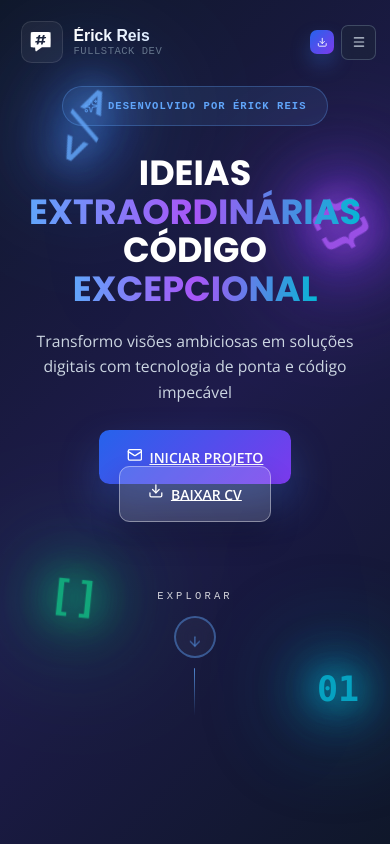
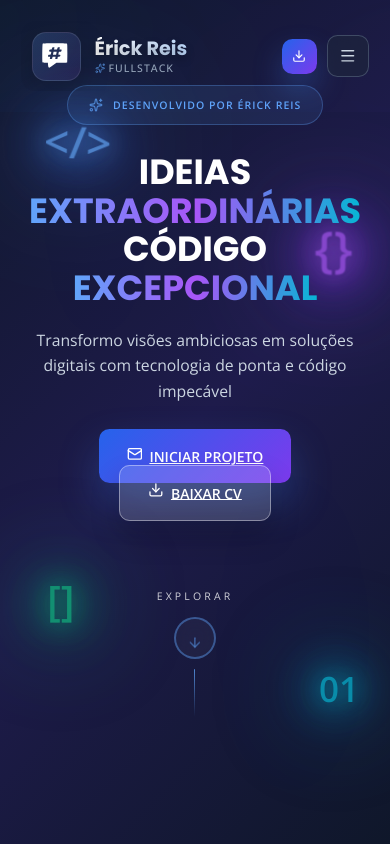
Before and after one commit to erickreisti/portifolio-oficial, a Next.js app: page / in a window 390 px wide. Shown: the top 844 px of the page. Built offline with nearby package versions, Linux system fonts and the light colour scheme.

Commit message:
Projeto Portifolio: Modificando Hero v1.1

```diff
--- a/components/layout/Header/Header.module.css
+++ b/components/layout/Header/Header.module.css
@@ -4,43 +4,102 @@
   top: 0;
   left: 0;
   right: 0;
-  z-index: 50;
+  z-index: 1000;
+  transition: all 0.5s cubic-bezier(0.4, 0, 0.2, 1);
+  width: 100%;
+  overflow: hidden;
+  font-family: var(--font-poppins), sans-serif;
+}
+
+.headerBackground {
+  position: absolute;
+  inset: 0;
+  z-index: -1;
+}
+
+.headerGradient {
+  position: absolute;
+  inset: 0;
+  background: linear-gradient(
+    135deg,
+    rgba(15, 23, 42, 0.95) 0%,
+    rgba(30, 27, 75, 0.9) 50%,
+    rgba(15, 23, 42, 0.95) 100%
+  );
   transition: all 0.5s ease;
-  width: 100%;
+}
+
+.headerLightEffect {
+  position: absolute;
+  top: -50%;
+  left: -50%;
+  width: 200%;
+  height: 200%;
+  background: radial-gradient(
+      circle at 20% 20%,
+      rgba(59, 130, 246, 0.15) 0%,
+      transparent 50%
+    ),
+    radial-gradient(
+      circle at 80% 80%,
+      rgba(139, 92, 246, 0.1) 0%,
+      transparent 50%
+    );
+  filter: blur(40px);
+  animation: pulseSlow 8s ease-in-out infinite;
+  opacity: 0.3;
 }
 
 .headerTransparent {
   background: transparent;
-  padding: 1rem 0;
+  padding: 1.5rem 0;
+  border-bottom: 1px solid transparent;
+}
+
+.headerTransparent .headerGradient {
+  opacity: 0;
+  backdrop-filter: none;
+}
+
+.headerTransparent .headerLightEffect {
+  opacity: 0.1;
 }
 
 .headerScrolled {
-  background: rgba(15, 23, 42, 0.95);
+  padding: 1rem 0;
+  border-bottom: 1px solid rgba(96, 165, 250, 0.2);
+}
+
+.headerScrolled .headerGradient {
+  opacity: 1;
   backdrop-filter: blur(2rem);
-  box-shadow: 0 25px 50px rgba(59, 130, 246, 0.1);
-  padding: 0.5rem 0;
-  border-bottom: 1px solid rgba(100, 116, 139, 0.5);
+}
+
+.headerScrolled .headerLightEffect {
+  opacity: 0.3;
 }
 
 .container {
-  max-width: 80rem;
+  max-width: 88rem;
   margin-left: auto;
   margin-right: auto;
-  padding-left: 1rem;
-  padding-right: 1rem;
+  padding-left: 1.5rem;
+  padding-right: 1.5rem;
+  position: relative;
+  z-index: 10;
 }
 
 @media (min-width: 640px) {
   .container {
-    padding-left: 1.5rem;
-    padding-right: 1.5rem;
+    padding-left: 2rem;
+    padding-right: 2rem;
   }
 }
 
 @media (min-width: 1024px) {
   .container {
-    padding-left: 2rem;
-    padding-right: 2rem;
+    padding-left: 3rem;
+    padding-right: 3rem;
   }
 }
 
@@ -53,45 +112,57 @@
 .logoButton {
   display: flex;
   align-items: center;
-  gap: 0.75rem;
+  gap: 1rem;
   background: none;
   border: none;
   cursor: pointer;
-  transition: all 0.3s ease;
-  padding: 0.5rem;
-  border-radius: 0.5rem;
+  transition: all 0.5s cubic-bezier(0.4, 0, 0.2, 1);
+  padding: 0.75rem;
+  border-radius: 1rem;
+  position: relative;
+  overflow: hidden;
 }
 
 .logoButton:hover {
-  transform: scale(1.02);
+  transform: translateY(-2px);
+  background: rgba(96, 165, 250, 0.1);
 }
 
 .logoContainer {
   display: flex;
   align-items: center;
-  gap: 0.75rem;
+  gap: 1rem;
+  position: relative;
+  z-index: 10;
 }
 
 .logoWrapper {
-  height: 3rem;
-  width: 3rem;
-  border-radius: 0.75rem;
+  height: 3.5rem;
+  width: 3.5rem;
+  border-radius: 1rem;
   display: flex;
   align-items: center;
   justify-content: center;
   overflow: hidden;
-  transition: transform 0.5s ease;
-  background: rgba(255, 255, 255, 0.05);
+  transition: all 0.5s cubic-bezier(0.4, 0, 0.2, 1);
+  background: linear-gradient(
+    135deg,
+    rgba(96, 165, 250, 0.2),
+    rgba(168, 85, 247, 0.1)
+  );
   border: 1px solid rgba(255, 255, 255, 0.1);
+  box-shadow: 0 10px 30px rgba(0, 0, 0, 0.2);
 }
 
 .logoButton:hover .logoWrapper {
-  transform: scale(1.1);
+  transform: scale(1.1) rotate(5deg);
+  box-shadow: 0 20px 40px rgba(59, 130, 246, 0.3),
+    0 0 50px rgba(96, 165, 250, 0.2);
 }
 
 .logoImage {
-  height: 2rem;
-  width: 2rem;
+  height: 2.5rem;
+  width: 2.5rem;
   object-fit: contain;
   filter: brightness(0) invert(1);
   transition: all 0.5s ease;
@@ -99,6 +170,7 @@
 
 .logoButton:hover .logoImage {
   filter: brightness(0) invert(1) sepia(1) saturate(5) hue-rotate(175deg);
+  transform: scale(1.1);
 }
 
 .logoText {
@@ -108,32 +180,47 @@
 }
 
 .logoName {
-  font-size: 1.125rem;
-  font-weight: 900;
+  font-size: 1.375rem;
+  font-weight: 700;
   color: white;
-  background: linear-gradient(to right, white, #dbeafe);
+  background: linear-gradient(to right, white, #dbeafe, #bfdbfe);
   background-clip: text;
   -webkit-background-clip: text;
   -webkit-text-fill-color: transparent;
   line-height: 1.2;
+  text-shadow: 0 4px 8px rgba(0, 0, 0, 0.3);
+  font-family: var(--font-poppins), sans-serif;
 }
 
 .logoTitle {
   font-size: 0.75rem;
-  font-family: monospace;
-  color: #64748b;
-  transition: color 0.3s ease;
-  letter-spacing: 0.05em;
+  font-family: var(--font-open-sans), monospace;
+  color: #94a3b8;
+  transition: all 0.3s ease;
+  letter-spacing: 0.1em;
+  display: flex;
+  align-items: center;
+  gap: 0.25rem;
+  margin-top: 0.125rem;
+  font-weight: 500;
+}
+
+.titleIcon {
+  width: 0.75rem;
+  height: 0.75rem;
+  color: #60a5fa;
+  animation: pulse 2s ease-in-out infinite;
 }
 
 .logoButton:hover .logoTitle {
   color: #cbd5e1;
+  text-shadow: 0 0 20px rgba(96, 165, 250, 0.5);
 }
 
 .desktopNav {
   display: none;
   align-items: center;
-  gap: 2rem;
+  gap: 0.5rem;
 }
 
 @media (min-width: 1024px) {
@@ -144,41 +231,67 @@
 
 .navLink {
   position: relative;
-  padding: 0.5rem 1rem;
+  padding: 0.75rem 1.25rem;
   font-size: 0.875rem;
-  font-family: monospace;
-  font-weight: 500;
+  font-family: var(--font-open-sans), monospace;
+  font-weight: 600;
   letter-spacing: 0.1em;
-  transition: all 0.3s ease;
+  transition: all 0.3s cubic-bezier(0.4, 0, 0.2, 1);
   background: none;
   border: none;
   cursor: pointer;
-  border-radius: 0.5rem;
+  border-radius: 0.75rem;
+  overflow: hidden;
+}
+
+.navText {
+  position: relative;
+  z-index: 10;
+  font-family: var(--font-open-sans), monospace;
 }
 
 .navLinkInactive {
   color: #cbd5e1;
+  background: transparent;
 }
 
 .navLinkInactive:hover {
   color: white;
   background: rgba(255, 255, 255, 0.05);
+  transform: translateY(-1px);
 }
 
 .navLinkActive {
-  color: #60a5fa;
-  background: rgba(96, 165, 250, 0.1);
+  color: white;
+  background: linear-gradient(
+    135deg,
+    rgba(96, 165, 250, 0.2),
+    rgba(168, 85, 247, 0.1)
+  );
+  box-shadow: 0 10px 30px rgba(59, 130, 246, 0.2),
+    inset 0 1px 0 rgba(255, 255, 255, 0.1);
 }
 
 .navIndicator {
   position: absolute;
-  bottom: -0.25rem;
-  left: 1rem;
-  right: 1rem;
+  bottom: 0.5rem;
+  left: 1.25rem;
+  right: 1.25rem;
   height: 0.125rem;
-  background: linear-gradient(to right, #60a5fa, #06b6d4);
+  background: linear-gradient(to right, #60a5fa, #a855f7);
   border-radius: 0.25rem;
   animation: pulse 2s ease-in-out infinite;
+}
+
+.navGlow {
+  position: absolute;
+  top: 0;
+  left: 0;
+  right: 0;
+  bottom: 0;
+  background: linear-gradient(135deg, rgba(96, 165, 250, 0.1), transparent);
+  border-radius: 0.75rem;
+  animation: glowPulse 3s ease-in-out infinite;
 }
 
 .desktopActions {
@@ -194,44 +307,49 @@
 }
 
 .downloadButton {
-  background: linear-gradient(135deg, #2563eb, #7c3aed);
+  background: linear-gradient(135deg, #2563eb, #7c3aed, #06b6d4);
+  background-size: 200% 200%;
   color: white;
-  font-family: monospace;
-  font-weight: 700;
-  font-size: 0.75rem;
-  padding: 0.625rem 1.5rem;
-  border-radius: 0.75rem;
+  font-family: var(--font-open-sans), monospace;
+  font-weight: 600;
+  font-size: 0.875rem;
+  padding: 0.875rem 2rem;
+  border-radius: 1rem;
   border: none;
-  box-shadow: 0 20px 40px rgba(59, 130, 246, 0.3);
-  transition: all 0.5s ease;
+  box-shadow: 0 20px 40px rgba(59, 130, 246, 0.3),
+    0 0 50px rgba(96, 165, 250, 0.2);
+  transition: all 0.5s cubic-bezier(0.4, 0, 0.2, 1);
   position: relative;
   overflow: hidden;
   cursor: pointer;
   display: flex;
   align-items: center;
-  gap: 0.5rem;
+  gap: 0.75rem;
   text-decoration: none;
+  animation: gradientShift 3s ease infinite;
 }
 
 .downloadButton:hover {
-  background: linear-gradient(135deg, #1d4ed8, #6d28d9);
-  box-shadow: 0 25px 50px rgba(59, 130, 246, 0.4);
-  transform: scale(1.05);
+  background: linear-gradient(135deg, #1d4ed8, #6d28d9, #0891b2);
+  box-shadow: 0 25px 50px rgba(59, 130, 246, 0.4),
+    0 0 80px rgba(96, 165, 250, 0.3);
+  transform: translateY(-2px) scale(1.05);
 }
 
 .downloadIcon {
-  width: 1rem;
-  height: 1rem;
+  width: 1.125rem;
+  height: 1.125rem;
   transition: transform 0.3s ease;
 }
 
 .downloadButton:hover .downloadIcon {
-  transform: scale(1.1);
+  transform: scale(1.2) translateY(-1px);
 }
 
 .downloadText {
   position: relative;
   z-index: 10;
+  font-family: var(--font-open-sans), monospace;
 }
 
 .buttonGlow {
@@ -254,7 +372,7 @@
 .mobileActions {
   display: flex;
   align-items: center;
-  gap: 0.5rem;
+  gap: 0.75rem;
 }
 
 @media (min-width: 1024px) {
@@ -266,29 +384,30 @@
 .mobileDownloadButton {
   background: linear-gradient(135deg, #2563eb, #7c3aed);
   color: white;
-  font-weight: 700;
+  font-weight: 600;
   font-size: 0.75rem;
-  padding: 0.5rem;
-  border-radius: 0.5rem;
+  padding: 0.75rem;
+  border-radius: 0.75rem;
   border: none;
-  box-shadow: 0 10px 20px rgba(59, 130, 246, 0.3);
+  box-shadow: 0 15px 30px rgba(59, 130, 246, 0.3);
   transition: all 0.5s ease;
   cursor: pointer;
   display: flex;
   align-items: center;
   justify-content: center;
   text-decoration: none;
+  font-family: var(--font-open-sans), monospace;
 }
 
 .mobileDownloadButton:hover {
   background: linear-gradient(135deg, #1d4ed8, #6d28d9);
-  box-shadow: 0 15px 30px rgba(59, 130, 246, 0.4);
+  box-shadow: 0 20px 40px rgba(59, 130, 246, 0.4);
   transform: scale(1.05);
 }
 
 .mobileDownloadIcon {
-  width: 0.75rem;
-  height: 0.75rem;
+  width: 1rem;
+  height: 1rem;
   transition: transform 0.3s ease;
 }
 
@@ -297,9 +416,9 @@
 }
 
 .menuButton {
-  width: 2.5rem;
-  height: 2.5rem;
-  border-radius: 0.5rem;
+  width: 3rem;
+  height: 3rem;
+  border-radius: 0.75rem;
   color: #cbd5e1;
   background: rgba(30, 41, 59, 0.5);
   backdrop-filter: blur(1rem);
@@ -315,11 +434,12 @@
   color: white;
   background: rgba(30, 41, 59, 0.8);
   border-color: rgba(96, 165, 250, 0.3);
+  transform: scale(1.05);
 }
 
 .menuIcon {
-  width: 1rem;
-  height: 1rem;
+  width: 1.25rem;
+  height: 1.25rem;
   transition: transform 0.3s ease;
 }
 
@@ -332,33 +452,48 @@
   top: 100%;
   left: 0;
   right: 0;
-  background: rgba(15, 23, 42, 0.98);
+  background: transparent;
   backdrop-filter: blur(2rem);
-  border-top: 1px solid rgba(100, 116, 139, 0.5);
-  box-shadow: 0 25px 50px rgba(59, 130, 246, 0.2);
+  border-top: 1px solid rgba(100, 116, 139, 0.3);
+  box-shadow: 0 25px 50px rgba(0, 0, 0, 0.3), 0 0 100px rgba(59, 130, 246, 0.1);
   animation: slideDown 0.3s ease-out;
   max-height: 80vh;
   overflow-y: auto;
+  z-index: 1001;
+}
+
+.mobileMenuBackground {
+  position: absolute;
+  inset: 0;
+  background: linear-gradient(
+    135deg,
+    rgba(15, 23, 42, 0.98) 0%,
+    rgba(30, 27, 75, 0.95) 100%
+  );
+  backdrop-filter: blur(2rem);
+  z-index: -1;
 }
 
 .mobileNav {
   display: flex;
   flex-direction: column;
-  padding: 1rem;
-  gap: 0.25rem;
+  padding: 1.5rem;
+  gap: 0.5rem;
+  position: relative;
+  z-index: 10;
 }
 
 .mobileNavLink {
   display: flex;
   align-items: center;
   justify-content: space-between;
-  padding: 0.75rem 1rem;
+  padding: 1rem 1.25rem;
   font-size: 0.875rem;
-  font-family: monospace;
-  font-weight: 500;
+  font-family: var(--font-open-sans), monospace;
+  font-weight: 600;
   letter-spacing: 0.1em;
-  border-radius: 0.5rem;
-  transition: all 0.2s ease;
+  border-radius: 0.75rem;
+  transition: all 0.3s ease;
   background: none;
   border: none;
   cursor: pointer;
@@ -375,17 +510,26 @@
 
 .mobileNavLinkInactive:hover {
   color: white;
-  background: rgba(30, 41, 59, 0.5);
+  background: rgba(255, 255, 255, 0.05);
+  transform: translateX(5px);
 }
 
 .mobileNavLinkActive {
-  color: #60a5fa;
-  background: rgba(96, 165, 250, 0.15);
+  color: white;
+  background: linear-gradient(
+    135deg,
+    rgba(96, 165, 250, 0.2),
+    rgba(168, 85, 247, 0.1)
+  );
   border-left: 0.25rem solid #60a5fa;
+  box-shadow: inset 0 1px 0 rgba(255, 255, 255, 0.1);
 }
 
 .mobileNavText {
   flex: 1;
+  position: relative;
+  z-index: 10;
+  font-family: var(--font-open-sans), monospace;
 }
 
 .mobileNavIndicator {
@@ -394,44 +538,46 @@
   background: #60a5fa;
   border-radius: 50%;
   animation: pulse 2s ease-in-out infinite;
-  margin-left: 0.5rem;
+  margin-left: 0.75rem;
 }
 
 .mobileDownloadSection {
-  padding-top: 1rem;
-  margin-top: 0.5rem;
-  border-top: 1px solid rgba(100, 116, 139, 0.5);
+  padding-top: 1.5rem;
+  margin-top: 1rem;
+  border-top: 1px solid rgba(100, 116, 139, 0.3);
 }
 
 .mobileMenuDownloadButton {
   background: linear-gradient(135deg, #2563eb, #7c3aed);
   color: white;
-  font-family: monospace;
-  font-weight: 700;
-  font-size: 0.75rem;
-  padding: 0.875rem 1rem;
-  border-radius: 0.5rem;
+  font-family: var(--font-open-sans), monospace;
+  font-weight: 600;
+  font-size: 0.875rem;
+  padding: 1.25rem 1.5rem;
+  border-radius: 1rem;
   border: none;
-  box-shadow: 0 10px 20px rgba(59, 130, 246, 0.3);
+  box-shadow: 0 15px 30px rgba(59, 130, 246, 0.3);
   transition: all 0.5s ease;
   width: 100%;
   cursor: pointer;
   display: flex;
   align-items: center;
   justify-content: center;
-  gap: 0.5rem;
+  gap: 0.75rem;
   text-decoration: none;
+  position: relative;
+  overflow: hidden;
 }
 
 .mobileMenuDownloadButton:hover {
   background: linear-gradient(135deg, #1d4ed8, #6d28d9);
-  box-shadow: 0 15px 30px rgba(59, 130, 246, 0.4);
+  box-shadow: 0 20px 40px rgba(59, 130, 246, 0.4);
   transform: scale(1.02);
 }
 
 .mobileMenuDownloadIcon {
-  width: 0.875rem;
-  height: 0.875rem;
+  width: 1rem;
+  height: 1rem;
   transition: transform 0.3s ease;
 }
 
@@ -442,13 +588,14 @@
 .mobileMenuDownloadText {
   position: relative;
   z-index: 10;
+  font-family: var(--font-open-sans), monospace;
 }
 
 /* Animações */
 @keyframes slideDown {
   from {
     opacity: 0;
-    transform: translateY(-10px);
+    transform: translateY(-20px);
   }
   to {
     opacity: 1;
@@ -465,3 +612,33 @@
     opacity: 0.7;
   }
 }
+
+@keyframes glowPulse {
+  0%,
+  100% {
+    opacity: 0.5;
+  }
+  50% {
+    opacity: 0.8;
+  }
+}
+
+@keyframes gradientShift {
+  0%,
+  100% {
+    background-position: 0% 50%;
+  }
+  50% {
+    background-position: 100% 50%;
+  }
+}
+
+@keyframes pulseSlow {
+  0%,
+  100% {
+    opacity: 0.3;
+  }
+  50% {
+    opacity: 0.5;
+  }
+}
--- a/components/layout/Header/Header.tsx
+++ b/components/layout/Header/Header.tsx
@@ -3,7 +3,7 @@
 
 import Image from "next/image";
 import { useState, useEffect } from "react";
-import { Menu, X, Download } from "lucide-react";
+import { Menu, X, Download, Sparkles } from "lucide-react";
 import { Button } from "@/components/ui/button";
 import styles from "./Header.module.css";
 
@@ -24,7 +24,6 @@ export const Header = () => {
     const handleScroll = () => {
       setIsScrolled(window.scrollY > 50);
 
-      // Atualizar seção ativa
       const sections = ["hero", "about", "skills", "projects", "contact"];
       const current = sections.find((section) => {
         const element = document.getElementById(section);
@@ -45,9 +44,14 @@ export const Header = () => {
   const scrollToSection = (sectionId: string) => {
     const element = document.getElementById(sectionId);
     if (element) {
-      element.scrollIntoView({
+      const headerHeight = 80;
+      const elementPosition = element.getBoundingClientRect().top;
+      const offsetPosition =
+        elementPosition + window.pageYOffset - headerHeight;
+
+      window.scrollTo({
+        top: offsetPosition,
         behavior: "smooth",
-        block: "start",
       });
     }
     setIsOpen(false);
@@ -59,6 +63,11 @@ export const Header = () => {
         isScrolled ? styles.headerScrolled : styles.headerTransparent
       }`}
     >
+      <div className={styles.headerBackground}>
+        <div className={styles.headerGradient} />
+        <div className={styles.headerLightEffect} />
+      </div>
+
       <div className={styles.container}>
         <div className={styles.headerContent}>
           {/* Logo */}
@@ -79,7 +88,10 @@ export const Header = () => {
               </div>
               <div className={styles.logoText}>
                 <span className={styles.logoName}>Érick Reis</span>
-                <span className={styles.logoTitle}>FULLSTACK DEV</span>
+                <span className={styles.logoTitle}>
+                  <Sparkles className={styles.titleIcon} />
+                  FULLSTACK
+                </span>
               </div>
             </div>
           </button>
@@ -98,8 +110,15 @@ export const Header = () => {
                     isActive ? styles.navLinkActive : styles.navLinkInactive
                   }`}
                 >
-                  {item.name.toUpperCase()}
-                  {isActive && <div className={styles.navIndicator} />}
+                  <span className={styles.navText}>
+                    {item.name.toUpperCase()}
+                  </span>
+                  {isActive && (
+                    <>
+                      <div className={styles.navIndicator} />
+                      <div className={styles.navGlow} />
+                    </>
+                  )}
                 </button>
               );
             })}
@@ -142,6 +161,7 @@ export const Header = () => {
         {/* Mobile Menu Dropdown */}
         {isOpen && (
           <div className={styles.mobileMenu}>
+            <div className={styles.mobileMenuBackground} />
             <nav className={styles.mobileNav}>
               {navItems.map((item) => {
                 const sectionName = item.href.replace("#", "");
@@ -165,7 +185,6 @@ export const Header = () => {
                 );
               })}
 
-              {/* Botão Download no mobile menu */}
               <div className={styles.mobileDownloadSection}>
                 <Button
                   asChild
@@ -175,7 +194,7 @@ export const Header = () => {
                   <a href="/docs/curriculo-erick-reis.pdf" download>
                     <Download className={styles.mobileMenuDownloadIcon} />
                     <span className={styles.mobileMenuDownloadText}>
-                      DOWNLOAD CV COMPLETO
+                      DOWNLOAD CV
                     </span>
                   </a>
                 </Button>
--- a/components/sections/Hero/Hero.module.css
+++ b/components/sections/Hero/Hero.module.css
@@ -1,4 +1,4 @@
-/* Hero.module.css */
+/* components/sections/Hero/Hero.module.css */
 .heroSection {
   min-height: 100vh;
   min-height: 100dvh;
@@ -9,11 +9,12 @@
   align-items: center;
   justify-content: center;
   padding: 2rem 0;
+  font-family: var(--font-poppins), sans-serif;
 }
 
 @media (min-width: 1024px) {
   .heroSection {
-    padding: 4rem 0;
+    padding: 6rem 0 4rem;
   }
 }
 
@@ -58,43 +59,40 @@
   inset: 0;
 }
 
-/* SVG 1 - Azul Neon */
+/* SVG com flutuação suave */
 .decoration1 {
   position: absolute;
   top: 15%;
   left: 8%;
-  opacity: 0.9;
-  animation: floatTech 20s ease-in-out infinite;
+  opacity: 0.8;
+  animation: floatSmooth 25s ease-in-out infinite;
   filter: drop-shadow(0 0 25px #60a5fa) drop-shadow(0 0 50px #3b82f6);
 }
 
-/* SVG 2 - Roxo Neon */
 .decoration2 {
   position: absolute;
   top: 25%;
   right: 10%;
-  opacity: 0.9;
-  animation: floatTech 25s ease-in-out infinite 3s;
+  opacity: 0.8;
+  animation: floatSmooth 30s ease-in-out infinite 5s;
   filter: drop-shadow(0 0 25px #a855f7) drop-shadow(0 0 50px #7c3aed);
 }
 
-/* SVG 3 - Verde Neon */
 .decoration3 {
   position: absolute;
   bottom: 25%;
   left: 12%;
-  opacity: 0.9;
-  animation: floatTech 18s ease-in-out infinite 6s;
+  opacity: 0.8;
+  animation: floatSmooth 28s ease-in-out infinite 10s;
   filter: drop-shadow(0 0 25px #10b981) drop-shadow(0 0 50px #059669);
 }
 
-/* SVG 4 - Ciano Neon */
 .decoration4 {
   position: absolute;
   bottom: 15%;
   right: 8%;
-  opacity: 0.9;
-  animation: floatTech 22s ease-in-out infinite 9s;
+  opacity: 0.8;
+  animation: floatSmooth 32s ease-in-out infinite 15s;
   filter: drop-shadow(0 0 25px #06b6d4) drop-shadow(0 0 50px #0891b2);
 }
 
@@ -103,8 +101,8 @@
   font-size: 3rem;
   font-weight: 900;
   color: #60a5fa;
-  font-family: "Monaco", "Consolas", "Courier New", monospace;
-  animation: neonPulseBlue 2s ease-in-out infinite;
+  font-family: var(--font-open-sans), monospace;
+  animation: neonPulseBlue 3s ease-in-out infinite;
   text-shadow: 0 0 20px #60a5fa, 0 0 40px #3b82f6, 0 0 60px #1d4ed8;
 }
 
@@ -112,8 +110,8 @@
   font-size: 3.5rem;
   font-weight: 900;
   color: #a855f7;
-  font-family: "Monaco", "Consolas", "Courier New", monospace;
-  animation: neonPulsePurple 2s ease-in-out infinite;
+  font-family: var(--font-open-sans), monospace;
+  animation: neonPulsePurple 3s ease-in-out infinite;
   text-shadow: 0 0 20px #a855f7, 0 0 40px #7c3aed, 0 0 60px #6d28d9;
 }
 
@@ -121,8 +119,8 @@
   font-size: 3rem;
   font-weight: 900;
   color: #10b981;
-  font-family: "Monaco", "Consolas", "Courier New", monospace;
-  animation: neonPulseGreen 2s ease-in-out infinite;
+  font-family: var(--font-open-sans), monospace;
+  animation: neonPulseGreen 3s ease-in-out infinite;
   text-shadow: 0 0 20px #10b981, 0 0 40px #059669, 0 0 60px #047857;
 }
 
@@ -130,8 +128,8 @@
   font-size: 2.5rem;
   font-weight: 900;
   color: #06b6d4;
-  font-family: "Monaco", "Consolas", "Courier New", monospace;
-  animation: neonPulseCyan 2s ease-in-out infinite;
+  font-family: var(--font-open-sans), monospace;
+  animation: neonPulseCyan 3s ease-in-out infinite;
   text-shadow: 0 0 20px #06b6d4, 0 0 40px #0891b2, 0 0 60px #0e7490;
 }
 
@@ -207,8 +205,8 @@
   display: inline-flex;
   align-items: center;
   font-size: 0.75rem;
-  font-family: monospace;
-  font-weight: 700;
+  font-family: var(--font-open-sans), monospace;
+  font-weight: 600;
   text-transform: uppercase;
   letter-spacing: 0.1em;
   color: #60a5fa;
@@ -246,12 +244,13 @@
 
 .title {
   font-size: 2.5rem;
-  font-weight: 900;
+  font-weight: 700;
   color: white;
   line-height: 1.1;
   margin-bottom: 1.5rem;
   padding-left: 1rem;
   padding-right: 1rem;
+  font-family: var(--font-poppins), sans-serif;
 }
 
 @media (min-width: 640px) {
@@ -281,18 +280,13 @@
   }
 }
 
-@media (min-width: 1536px) {
-  .title {
-    font-size: 6rem;
-  }
-}
-
 .titleGradient {
   background: linear-gradient(to right, #60a5fa, #a855f7, #06b6d4);
   background-clip: text;
   -webkit-background-clip: text;
   -webkit-text-fill-color: transparent;
   animation: gradientShift 3s ease infinite;
+  font-family: var(--font-poppins), sans-serif;
 }
 
 .subtitle {
@@ -304,6 +298,8 @@
   line-height: 1.6;
   padding-left: 1rem;
   padding-right: 1rem;
+  font-family: var(--font-open-sans), sans-serif;
+  font-weight: 400;
 }
 
 @media (min-width: 1024px) {
@@ -356,7 +352,7 @@
 .ctaPrimary {
   background: linear-gradient(135deg, #2563eb, #7c3aed) !important;
   color: white !important;
-  font-weight: 700 !important;
+  font-weight: 600 !important;
   font-size: 1rem !important;
   padding: 1.25rem 2rem !important;
   border-radius: 0.75rem !important;
@@ -367,6 +363,7 @@
   overflow: hidden !important;
   width: 100%;
   max-width: 16rem;
+  font-family: var(--font-open-sans), monospace !important;
 }
 
 @media (min-width: 480px) {
@@ -395,7 +392,7 @@
   backdrop-filter: blur(2rem) !important;
   border: 1.5px solid rgba(255, 255, 255, 0.4) !important;
   color: white !important;
-  font-weight: 700 !important;
+  font-weight: 600 !important;
   font-size: 1rem !important;
   padding: 1.25rem 2rem !important;
   border-radius: 0.75rem !important;
@@ -403,6 +400,7 @@
   transition: all 0.5s ease !important;
   width: 100%;
   max-width: 16rem;
+  font-family: var(--font-open-sans), monospace !important;
 }
 
 @media (min-width: 480px) {
@@ -490,7 +488,7 @@
 .scrollText {
   font-size: 0.75rem;
   color: rgba(255, 255, 255, 0.8);
-  font-family: monospace;
+  font-family: var(--font-open-sans), monospace;
   font-weight: 400;
   letter-spacing: 0.3em;
   transition: color 0.3s ease;
@@ -565,82 +563,68 @@
   }
 }
 
-/* Novas Animações para os símbolos neon */
+/* Novas Animações para flutuação suave */
+@keyframes floatSmooth {
+  0%,
+  100% {
+    transform: translate(0, 0) rotate(0deg) scale(1);
+  }
+  25% {
+    transform: translate(15px, -20px) rotate(2deg) scale(1.05);
+  }
+  50% {
+    transform: translate(-10px, -10px) rotate(-1deg) scale(0.98);
+  }
+  75% {
+    transform: translate(-15px, 15px) rotate(1deg) scale(1.02);
+  }
+}
+
 @keyframes neonPulseBlue {
   0%,
   100% {
-    opacity: 0.9;
+    opacity: 0.8;
     text-shadow: 0 0 20px #60a5fa, 0 0 40px #3b82f6, 0 0 60px #1d4ed8;
   }
   50% {
     opacity: 1;
-    text-shadow: 0 0 30px #60a5fa, 0 0 60px #3b82f6, 0 0 90px #1d4ed8,
-      0 0 120px #1e40af;
+    text-shadow: 0 0 25px #60a5fa, 0 0 50px #3b82f6, 0 0 75px #1d4ed8;
   }
 }
 
 @keyframes neonPulsePurple {
   0%,
   100% {
-    opacity: 0.9;
+    opacity: 0.8;
     text-shadow: 0 0 20px #a855f7, 0 0 40px #7c3aed, 0 0 60px #6d28d9;
   }
   50% {
     opacity: 1;
-    text-shadow: 0 0 30px #a855f7, 0 0 60px #7c3aed, 0 0 90px #6d28d9,
-      0 0 120px #5b21b6;
+    text-shadow: 0 0 25px #a855f7, 0 0 50px #7c3aed, 0 0 75px #6d28d9;
   }
 }
 
 @keyframes neonPulseGreen {
   0%,
   100% {
-    opacity: 0.9;
+    opacity: 0.8;
     text-shadow: 0 0 20px #10b981, 0 0 40px #059669, 0 0 60px #047857;
   }
   50% {
     opacity: 1;
-    text-shadow: 0 0 30px #10b981, 0 0 60px #059669, 0 0 90px #047857,
-      0 0 120px #065f46;
+    text-shadow: 0 0 25px #10b981, 0 0 50px #059669, 0 0 75px #047857;
   }
 }
 
 @keyframes neonPulseCyan {
   0%,
   100% {
-    opacity: 0.9;
+    opacity: 0.8;
     text-shadow: 0 0 20px #06b6d4, 0 0 40px #0891b2, 0 0 60px #0e7490;
   }
   50% {
     opacity: 1;
-    text-shadow: 0 0 30px #06b6d4, 0 0 60px #0891b2, 0 0 90px #0e7490,
-      0 0 120px #155e75;
-  }
-}
-
-@keyframes floatTech {
-  0%,
-  100% {
-    transform: translate(0, 0) rotate(0deg) scale(1);
-  }
-  25% {
-    transform: translate(30px, -40px) rotate(90deg) scale(1.1);
-  }
-  50% {
-    transform: translate(-20px, -20px) rotate(180deg) scale(0.9);
-  }
-  75% {
-    transform: translate(-30px, 30px) rotate(270deg) scale(1.05);
-  }
-}
-
-@keyframes floatSlow {
-  0%,
-  100% {
-    transform: translateY(0px);
-  }
-  50% {
-    transform: translateY(-15px);
+    text-shadow: 0 0 25px #06b6d4, 0 0 50px #0891b2, 0 0 75px #0e7490;
   }
 }
 
```
